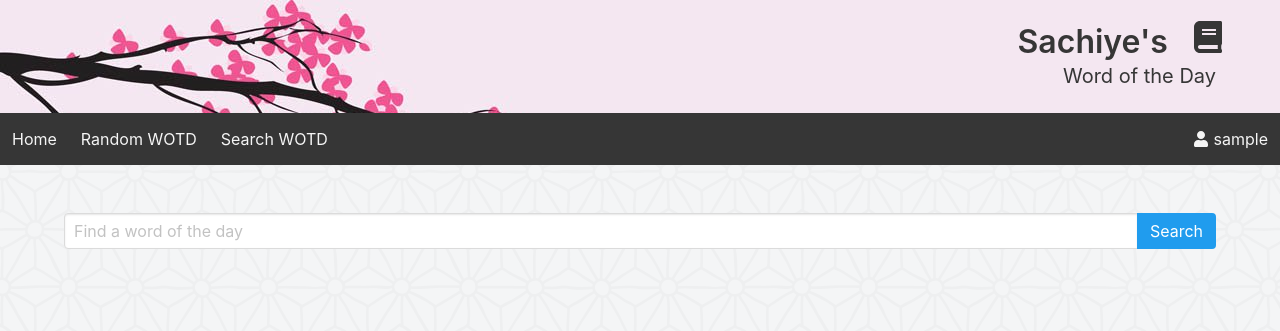
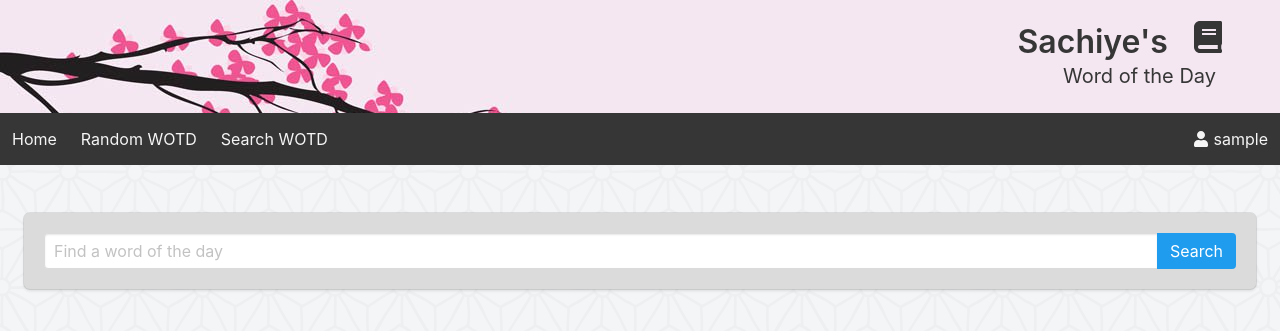
Before and after one commit to nullsym/jwotd, a Flask app: page /search in a window 1280 px wide. Shown: the top 331 px of the page. Run offline with Flask 2, Linux system fonts and the light colour scheme; the visitor is signed in with stand-in values (Sample User, id 1); data comes from the database, SQL or seed files in the repository; some libraries are stand-ins or nearby versions.

Commit message:
CSS cosmetic changes

```diff
--- a/www/sachiye/templates/search.html
+++ b/www/sachiye/templates/search.html
@@ -1,7 +1,7 @@
 {% extends "base.html" %}
 {% block content %}
 <section class="section">
-  <div class="container">
+  <div class="box has-background-grey-lighter">
     <form action="/search" method="POST">
       <div class="field has-addons">
         <div class="control is-expanded">
```
Also changed, not shown: www/sachiye/templates/wotd.html (+6 -2 lines).
